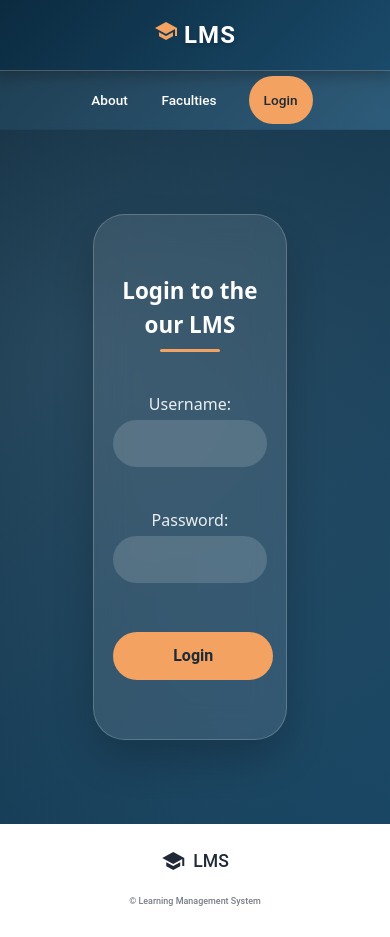
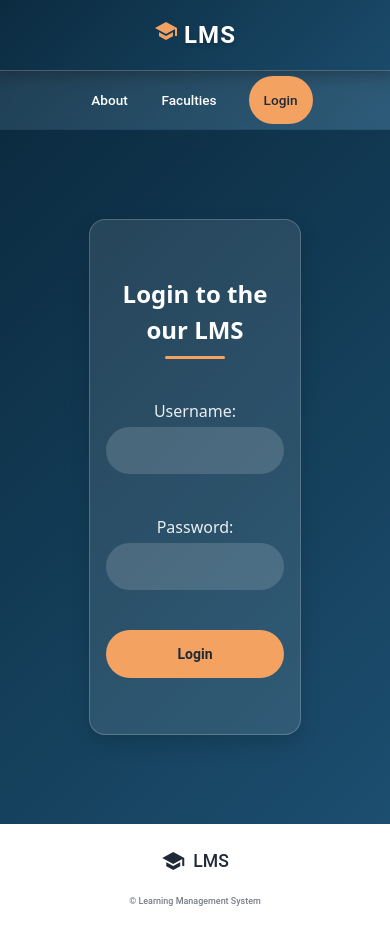
Before and after one commit to klarkdannn/SmartEduControl, an Angular app in the folder frontend/: page /auth/login in a window 390 px wide. Built offline with nearby package versions, Linux system fonts and the light colour scheme.

Commit message:
Simple style

```diff
--- a/frontend/src/app/auth/pages/login/login.component.scss
+++ b/frontend/src/app/auth/pages/login/login.component.scss
@@ -1,4 +1,3 @@
-// Variables
 $dark: #0b2b40;
 $light: #1c4e6f;
 $accent: #f4a261;
@@ -8,43 +7,42 @@ $accent: #f4a261;
   align-items: center;
   justify-content: center;
   min-height: calc(100vh - 150px);
-  padding: 2rem;
   background: linear-gradient(135deg, $dark, $light);
-  position: relative;
-
-  &::before {
-    content: '';
-    position: absolute;
-    inset: 0;
-    background: radial-gradient(circle at 20% 30%, rgba(255,255,255,0.1), rgba(0,0,0,0.1));
-    pointer-events: none;
-  }
+  // Убираем все внутренние отступы, чтобы карточка могла растянуться
+  padding: 0;
 }
 
 .login-card {
-  background: rgba(255,255,255,0.1);
-  backdrop-filter: blur(16px);
+  // Растягиваем на всю доступную ширину
+  width: 100%;
+  // Убираем любые max-width
+  max-width: none;
+  // Добавляем равномерные отступы по краям для воздуха
+  padding: 2rem;
+  // Скругление углов (можно менять по вкусу)
   border-radius: 2rem;
-  padding: 2rem;
-  width: 100%;
-  max-width: 650px; // шире, чем было
-  border: 1px solid rgba(255,255,255,0.2);
-  box-shadow: 0 20px 40px rgba(0,0,0,0.2);
-  animation: fadeUp 0.4s ease;
-}
+  // Стеклянный фон без blur (для производительности)
+  background: rgba(255, 255, 255, 0.1);
+  border: 1px solid rgba(255, 255, 255, 0.2);
+  box-shadow: 0 8px 20px rgba(0, 0, 0, 0.15);
+  box-sizing: border-box;
 
-@keyframes fadeUp {
-  from { opacity: 0; transform: translateY(20px); }
-  to { opacity: 1; transform: translateY(0); }
+  @media (max-width: 768px) {
+    padding: 1.5rem;
+    border-radius: 1.5rem;
+  }
+  @media (max-width: 480px) {
+    padding: 1rem;
+    border-radius: 1rem;
+  }
 }
 
 .login-title {
   font-size: clamp(1.5rem, 5vw, 2rem);
   font-weight: 600;
   color: white;
+  text-align: center;
   margin-bottom: 1.5rem;
-  text-align: center;
-  position: relative;
 
   &::after {
     content: '';
@@ -67,33 +65,33 @@ $accent: #f4a261;
   width: 100%;
 
   mat-label {
-    color: rgba(255,255,255,0.9);
+    color: rgba(255, 255, 255, 0.9);
     font-weight: 500;
     display: block;
     margin-bottom: 0.25rem;
   }
 
-  .full-width { width: 100%; }
+  .full-width {
+    width: 100%;
+  }
 
   ::ng-deep .mat-form-field-appearance-fill .mat-form-field-flex {
-    background: rgba(255,255,255,0.15);
+    background: rgba(255, 255, 255, 0.15);
     border-radius: 28px;
     padding: 0 1rem;
   }
 
-  ::ng-deep .mat-form-field-appearance-fill .mat-form-field-underline { display: none; }
+  ::ng-deep .mat-form-field-appearance-fill .mat-form-field-underline {
+    display: none;
+  }
 
   ::ng-deep .mat-input-element {
     color: white;
     caret-color: $accent;
   }
 
-  ::ng-deep .mat-form-field-label { color: rgba(255,255,255,0.7); }
-
-  ::ng-deep .mat-focused .mat-form-field-label { color: $accent; }
-
   ::ng-deep .mat-focused .mat-form-field-flex {
-    background: rgba(255,255,255,0.25);
+    background: rgba(255, 255, 255, 0.25);
     box-shadow: 0 0 0 2px rgba($accent, 0.4);
   }
 }
@@ -103,26 +101,18 @@ $accent: #f4a261;
   color: #1e2a36 !important;
   font-weight: bold;
   line-height: 48px;
-  font-size: 1rem;
+  padding: 0 1.5rem;
   border-radius: 40px;
-  padding: 0 1.5rem;
   min-width: 160px;
-  margin-top: 0.5rem;
   transition: 0.2s;
 
   &:hover {
     background: lighten($accent, 8%) !important;
     transform: translateY(-2px);
   }
+
+  @media (max-width: 480px) {
+    width: 100%;
+    min-width: auto;
+  }
 }
-
-@media (max-width: 768px) {
-  .login-page { padding: 1rem; }
-  .login-card { padding: 1.5rem; max-width: 95%; }
-  .login-button { width: 100%; }
-}
-
-@media (max-width: 480px) {
-  .login-card { padding: 1.2rem; }
-  .login-title { font-size: 1.4rem; }
-}
```
